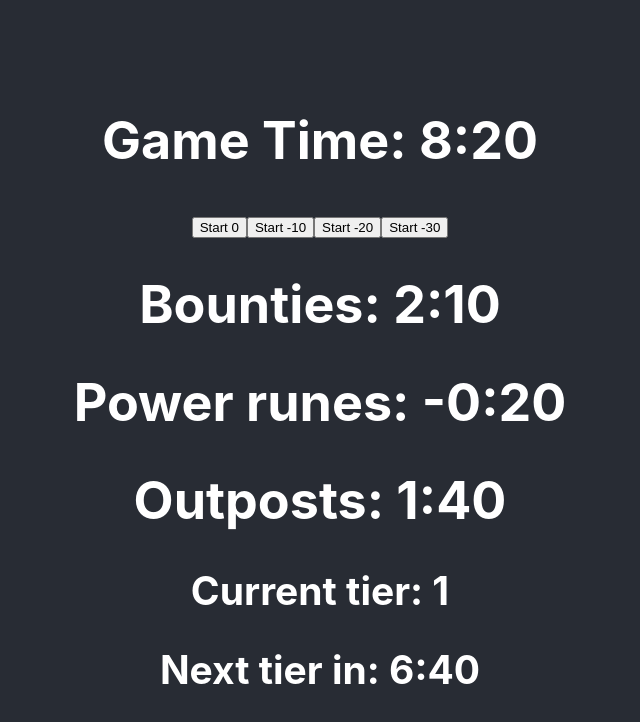
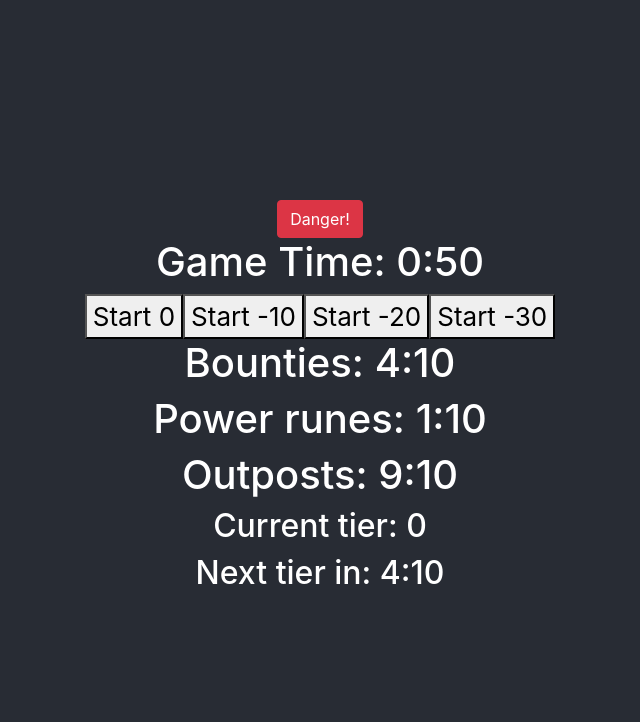
Before and after one commit to ViktorAxelsson/dota-countdown, a React (Create React App) app: page / in a window 1280 px wide. Shown: the top 722 px of the page, without its empty margins (320-960 px from the left). Built offline with nearby package versions, Linux system fonts and the light colour scheme.

Commit message:
Change components to all use same time, add bootstrap styling

```diff
--- a/package.json
+++ b/package.json
@@ -7,9 +7,13 @@
     "@types/node": "12.12.14",
     "@types/react": "16.9.13",
     "@types/react-dom": "16.9.4",
+    "@types/reactstrap": "^8.0.6",
+    "bootstrap": "^4.4.1",
     "react": "^16.12.0",
+    "react-bootstrap": "^1.0.0-beta.16",
     "react-dom": "^16.12.0",
     "react-scripts": "3.2.0",
+    "reactstrap": "^8.1.1",
     "typescript": "3.7.2"
   },
   "scripts": {
--- a/src/App.tsx
+++ b/src/App.tsx
@@ -2,6 +2,9 @@ import React from 'react';
 // import logo from './logo.svg';
 import './App.css';
 import { DotaCountdown } from './dota-countdown';
+
+import 'bootstrap/dist/css/bootstrap.min.css';
+import { Button } from 'reactstrap';
 
 const App: React.FC = () => {
   return (
@@ -9,6 +12,7 @@ const App: React.FC = () => {
       <header className="App-header">
         {/* <img src={logo} className="App-logo" alt="logo" /> */}
 
+        <Button color="danger">Danger!</Button>
         <DotaCountdown ></DotaCountdown>
       </header>
     </div>
--- a/src/components/Neutral-items.tsx
+++ b/src/components/Neutral-items.tsx
@@ -3,7 +3,7 @@ import { secondsToString } from '../utils/timeutils';
 // import { number } from 'prop-types';
 
 type IProps = {
-  interval: number;
+  gameTime: number;
 };
 
 type IState = {
@@ -24,37 +24,36 @@ export class NeutralItems extends React.Component<IProps, IState> {
   ];
 
   componentDidMount() {
-      this.myInterval = setInterval(() => {
-        this.setState(({ seconds }) => ({
-            seconds: seconds + 1
-        }));
-      }, this.props.interval)
+
   }
 
   componentWillUnmount() {
       clearInterval(this.myInterval)
   }
 
-  currentTier() {
+  currentTier(gameTime: number) {
     let value = 0;
     for (let i = 0; i <= this.dropTimesMinutes.length; i++) {
-      if (this.state.seconds > this.dropTimesMinutes[i] * 60) {
+      if (gameTime > this.dropTimesMinutes[i] * 60) {
         value = i + 1;
       }
     }
     return value;
   }
 
-  timeTillNextTier() {
-    return this.dropTimesMinutes[this.currentTier()] * 60 - this.state.seconds;
+  timeTillNextTier(gameTime: number): string {
+    if (this.currentTier(this.props.gameTime) === this.dropTimesMinutes.length) {
+      return "Max tier reached";
+    }
+    return secondsToString(this.dropTimesMinutes[this.currentTier(this.props.gameTime)] * 60 - gameTime);
   }
 
   render() {
       return (
           <div>
             {/* <h1>Neutral items: { secondsToString(this.state.seconds) }</h1> */}
-            <h2>Current tier: { this.currentTier() }</h2>
-            <h2>Next tier in: { secondsToString(this.timeTillNextTier()) }</h2>
+            <h2>Current tier: { this.currentTier(this.props.gameTime) }</h2>
+            <h2>Next tier in: { this.timeTillNextTier(this.props.gameTime) }</h2>
           </div>
       )
   }
--- a/src/components/bounties.tsx
+++ b/src/components/bounties.tsx
@@ -2,7 +2,7 @@ import React from 'react';
 import { secondsToString } from '../utils/timeutils';
 
 type IProps = {
-  interval: number;
+  gameTime: number;
 };
 
 type IState = {
@@ -10,32 +10,21 @@ type IState = {
 };
 export class Bounties extends React.Component<IProps, IState> {
   state = {
-    seconds: 30,
+    seconds: 300,
   }
-  myInterval: any;
 
   componentDidMount() {
-    this.myInterval = setInterval(() => {
-      this.setState(({ seconds }) => ({
-        seconds: seconds - 1
-      }));
-
-      if (this.state.seconds === -30) {
-        this.setState({
-          seconds: 270
-        });
-      }
-    }, this.props.interval);
   }
 
   componentWillUnmount() {
-    clearInterval(this.myInterval)
   }
 
   render() {
+    let diff: number = this.props.gameTime % this.state.seconds;
+
     return (
       <div>
-        <h1>Bounties: {secondsToString(this.state.seconds)}</h1>
+        <h1>Bounties: {secondsToString(this.state.seconds - diff)}</h1>
       </div>
     )
   }
--- a/src/components/outposts.tsx
+++ b/src/components/outposts.tsx
@@ -2,7 +2,7 @@ import React from 'react';
 import { secondsToString } from '../utils/timeutils';
 
 type IProps = {
-  interval: number;
+  gameTime: number;
 };
 
 type IState = {
@@ -15,11 +15,7 @@ export class Outposts extends React.Component<IProps, IState> {
   myInterval: any;
 
   componentDidMount() {
-      this.myInterval = setInterval(() => {
-        this.setState(({ seconds }) => ({
-            seconds: seconds - 1
-        }));
-      }, this.props.interval)
+
   }
 
   componentWillUnmount() {
@@ -27,9 +23,11 @@ export class Outposts extends React.Component<IProps, IState> {
   }
 
   render() {
+    let diff: number = this.props.gameTime % this.state.seconds;
+
       return (
           <div>
-            <h1>Outposts: { secondsToString(this.state.seconds) }</h1>
+            <h1>Outposts: { secondsToString(this.state.seconds - diff) }</h1>
           </div>
       )
   }
--- a/src/components/power-runes.tsx
+++ b/src/components/power-runes.tsx
@@ -2,7 +2,7 @@ import React from 'react';
 import { secondsToString } from '../utils/timeutils';
 
 type IProps = {
-  interval: number;
+  gameTime: number;
 };
 
 type IState = {
@@ -15,17 +15,7 @@ export class PowerRunes extends React.Component<IProps, IState> {
   myInterval: any;
 
   componentDidMount() {
-      this.myInterval = setInterval(() => {
-        this.setState(({ seconds }) => ({
-            seconds: seconds - 1
-        }));
 
-        if (this.state.seconds === -30) {
-          this.setState({
-            seconds: 90
-          });
-        }
-      }, this.props.interval)
   }
 
   componentWillUnmount() {
@@ -33,9 +23,11 @@ export class PowerRunes extends React.Component<IProps, IState> {
   }
 
   render() {
+    let diff: number = this.props.gameTime % this.state.seconds;
+
       return (
           <div>
-            <h1>Power runes: {  secondsToString(this.state.seconds) }</h1>
+            <h1>Power runes: {  secondsToString(this.state.seconds - diff) }</h1>
           </div>
       )
   }
--- a/src/dota-countdown.tsx
+++ b/src/dota-countdown.tsx
@@ -2,7 +2,7 @@ import React from 'react';
 import { Bounties } from './components/bounties'
 import { PowerRunes } from './components/power-runes';
 import { Outposts } from './components/outposts';
-import { NeutralItems } from './components/Neutral-items';
+import { NeutralItems } from './components/neutral-items';
 import { secondsToString } from './utils/timeutils';
 
 type IProps = {
@@ -21,7 +21,7 @@ export class DotaCountdown extends React.Component<IProps, IState> {
         super(props);
     }
 
-    interval: number = 10;
+    interval: number = 100;
 
     componentDidMount() {
         this.myInterval = setInterval(() => {
@@ -41,6 +41,9 @@ export class DotaCountdown extends React.Component<IProps, IState> {
         });
     }
 
+    reset() {
+    }
+
     render() {
 
         return (
@@ -51,10 +54,10 @@ export class DotaCountdown extends React.Component<IProps, IState> {
                 <button onClick={() => this.clickStart(-20)}>Start -20</button>
                 <button onClick={() => this.clickStart(-30)}>Start -30</button>
 
-                <Bounties interval={this.interval}></Bounties>
-                <PowerRunes interval={this.interval}></PowerRunes>
-                <Outposts interval={this.interval}></Outposts>
-                <NeutralItems interval={this.interval}></NeutralItems>
+                <Bounties gameTime={this.state.seconds} ></Bounties>
+                <PowerRunes gameTime={this.state.seconds} ></PowerRunes>
+                <Outposts gameTime={this.state.seconds} ></Outposts>
+                <NeutralItems gameTime={this.state.seconds} ></NeutralItems>
             </div>
         )
     }
```
Also changed, not shown: src/components/Tomes.tsx (+5 -9 lines), 1 other file (tests, documents, lock files or other folders).
